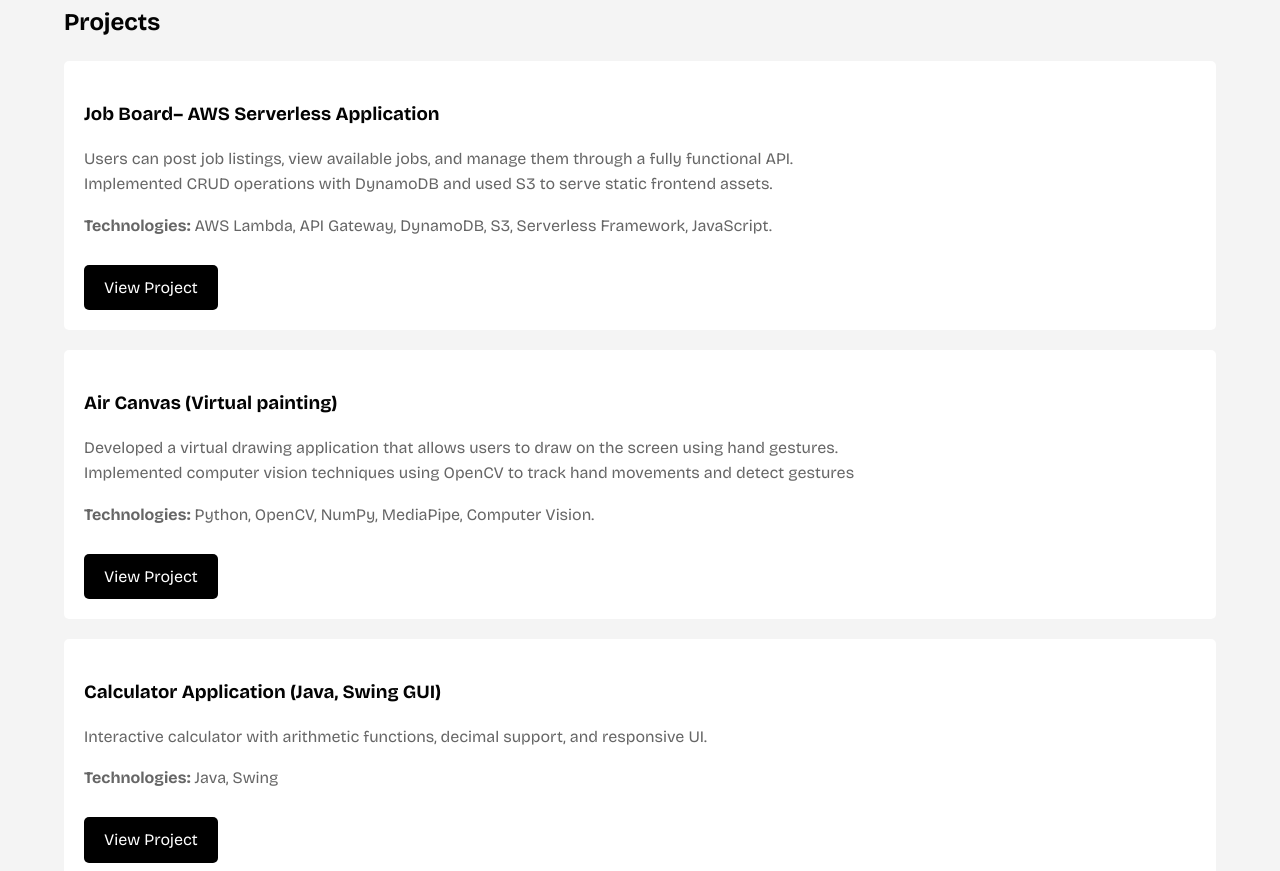
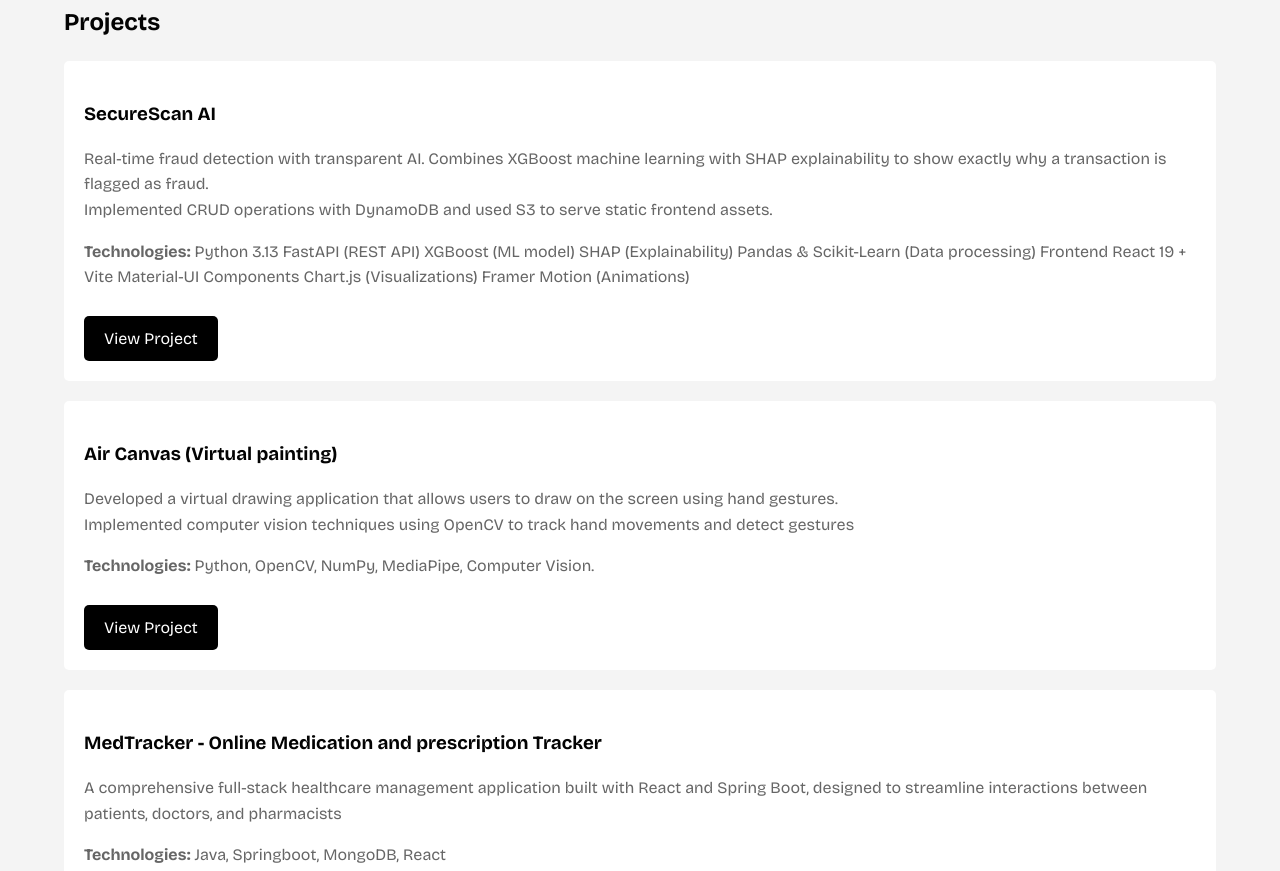
Before and after one commit to mulgeomkar/my-portfolio, a plain HTML site: page index.html in a window 1280 px wide. Shown: the part 1759-2630 px from the top of the page. Drawn offline with nearby package versions, Linux system fonts and the light colour scheme; a script that the page names is missing.

Commit message:
Update index.html

```diff
--- a/index.html
+++ b/index.html
@@ -171,16 +171,25 @@
         <h2>Projects</h2>
 
         <div class="project-item">
-          <h3>Job Board– AWS Serverless Application</h3>
+          <h3>SecureScan AI</h3>
           <p>
-            Users can post job listings, view available jobs, and manage them through a fully functional API.
+            Real-time fraud detection with transparent AI. Combines XGBoost machine learning with SHAP explainability to show exactly why a transaction is flagged as fraud.
             <br/> Implemented CRUD operations with DynamoDB and used S3 to serve static frontend assets.
           </p>
           <p>
-            <strong>Technologies:</strong> AWS Lambda, API Gateway, DynamoDB, S3, Serverless Framework, JavaScript.
+            <strong>Technologies:</strong> Python 3.13
+FastAPI (REST API)
+XGBoost (ML model)
+SHAP (Explainability)
+Pandas & Scikit-Learn (Data processing)
+Frontend
+React 19 + Vite
+Material-UI Components
+Chart.js (Visualizations)
+Framer Motion (Animations)
           </p>
           <a
-            href="https://github.com/mulgeomkar/job-board"
+            href="https://github.com/mulgeomkar/xAI-in-secure-financial-analytics"
             target="_blank"
             class="project-link"
             >View Project</a
@@ -202,14 +211,13 @@
         </div>
 
         <div class="project-item">
-          <h3>Calculator Application (Java, Swing GUI)</h3>
+          <h3>MedTracker - Online Medication and prescription Tracker </h3>
           <p>
-            Interactive calculator with arithmetic functions, decimal support,
-            and responsive UI.
+            A comprehensive full-stack healthcare management application built with React and Spring Boot, designed to streamline interactions between patients, doctors, and pharmacists
           </p>
-          <p><strong>Technologies:</strong> Java, Swing</p>
+          <p><strong>Technologies:</strong> Java, Springboot, MongoDB, React</p>
           <a
-            href="https://github.com/mulgeomkar/Calculator"
+            href="https://github.com/mulgeomkar/medtracker"
             target="_blank"
             class="project-link"
             >View Project</a
```
